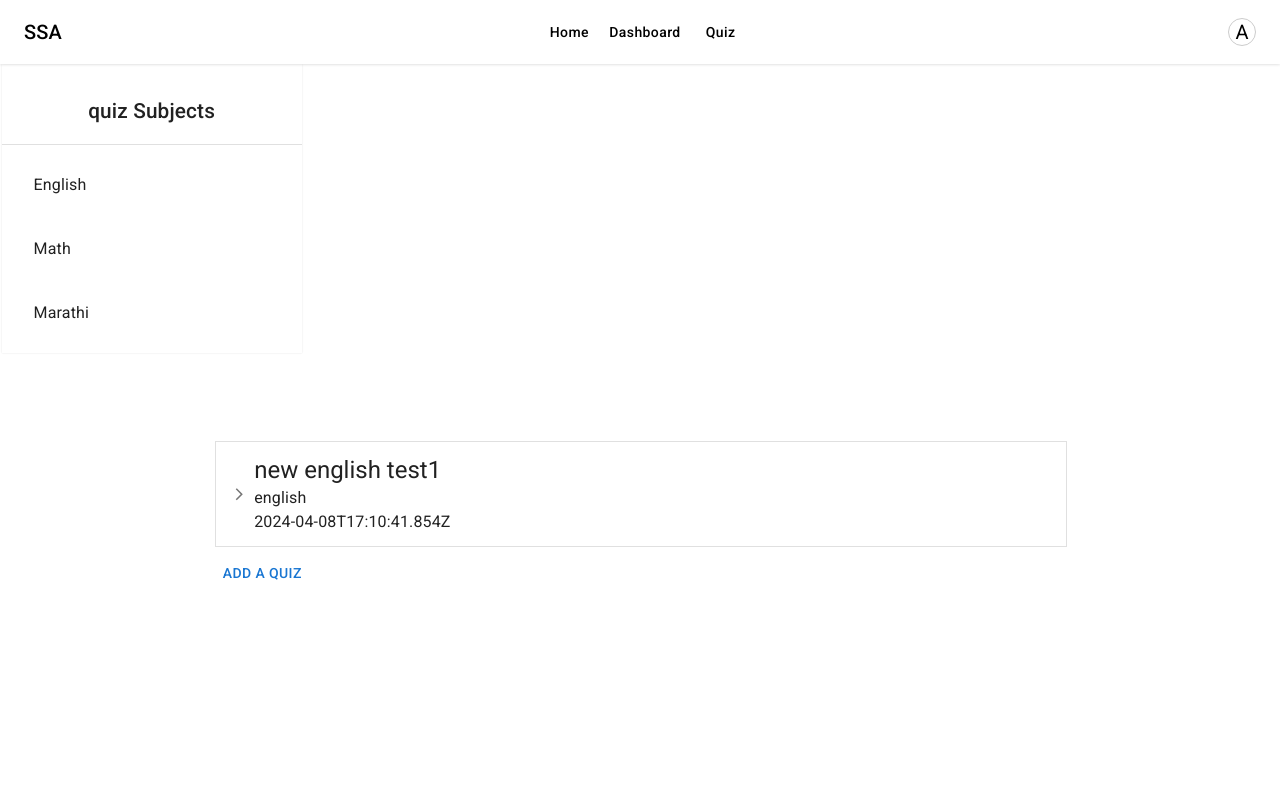
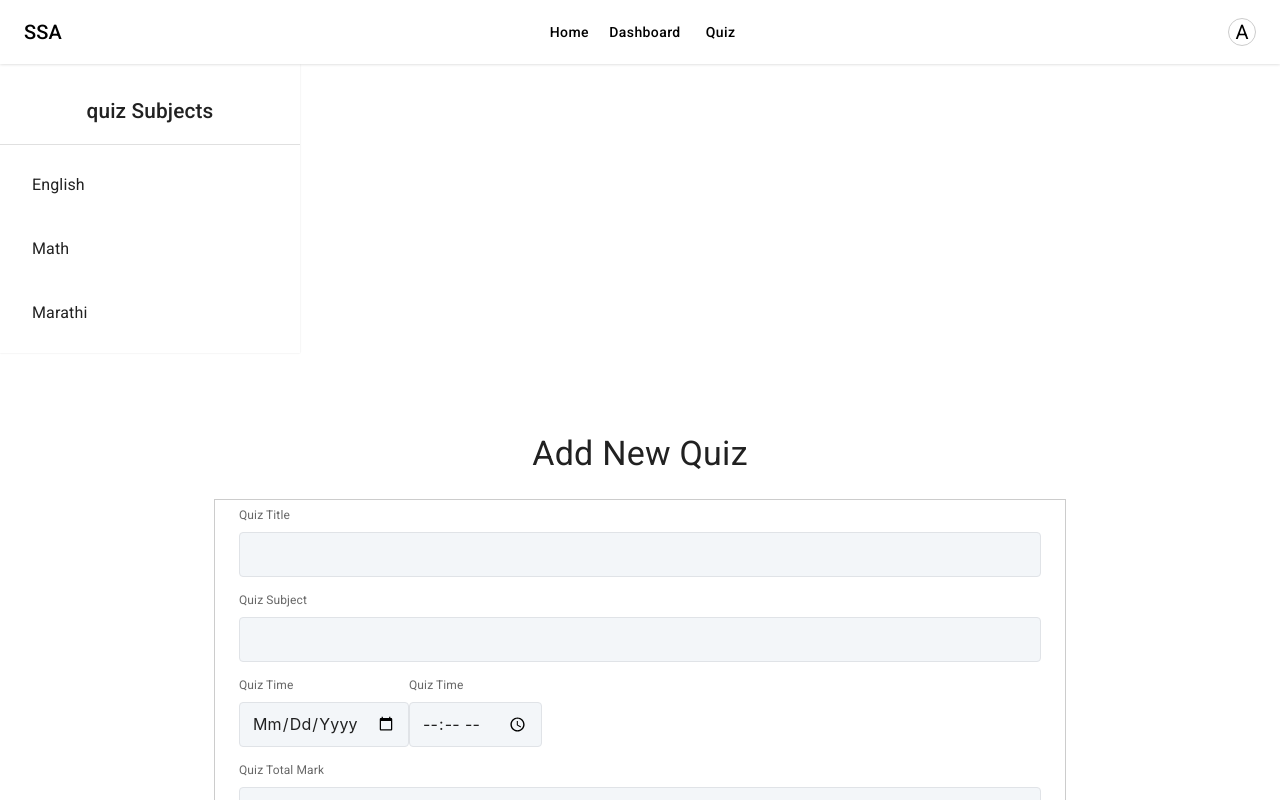
Before and after one commit to harshbhange0/ssa-web, a React (Vite) app: page /1/quiz/1 in a window 1280 px wide. Both pictures are taken after a click on the button "ADD A QUIZ". Shown: the top 800 px of the page. Built offline with nearby package versions, Linux system fonts and the light colour scheme.

Commit message:
"Update Quiz page to fetch quizzes from backend, add new quiz functionality and update DrawerAppBar to show/hide nav items based on auth state"
This diff includes the following changes:

1. In `

```diff
--- a/src/App.tsx
+++ b/src/App.tsx
@@ -89,7 +89,7 @@ export default function App() {
         theme="light"
         transition={Slide}
       />
-      <Box component={"div"} sx={{ width: "100%", paddingLeft: ".1rem" }}>
+      <Box component={"div"} sx={{ width: "100%",}}>
         <DrawerAppBar
           defaultNavItem={defaultNavItem}
           navItems={navItem}
@@ -100,7 +100,7 @@ export default function App() {
           sx={{ pt: { xs: "64px" }, height: "100%", width: "100%" }}
         >
           {loading && (
-            <Box sx={{ width: "100%", position: "absolute" }}>
+            <Box sx={{ width: "100%", position: "absolute", top: "64px" }}>
               <LinearProgress />
             </Box>
           )}
--- /dev/null
+++ b/src/components/BootStrapInput.tsx
@@ -0,0 +1,75 @@
+import { alpha, styled } from "@mui/material/styles";
+import InputBase from "@mui/material/InputBase";
+import InputLabel from "@mui/material/InputLabel";
+import FormControl from "@mui/material/FormControl";
+
+interface BootStrapInputProps {
+  label: string;
+  value: string | number;
+  setValue:
+    | React.ChangeEventHandler<HTMLInputElement | HTMLTextAreaElement>
+    | undefined;
+  type: string;
+}
+
+export default function BootStrapInput({
+  value,
+  setValue,
+  label,
+  type = "text",
+}: BootStrapInputProps) {
+  return (
+    <>
+      <FormControl variant="standard">
+        <InputLabel shrink htmlFor="bootstrap-input">
+          {label}
+        </InputLabel>
+        <BootstrapInput
+          sx={{ Width: "100%" }}
+          autoComplete="off"
+          autoCapitalize="on"
+          type={type}
+          value={value}
+          onChange={setValue}
+          id="bootstrap-input"
+        />
+      </FormControl>
+    </>
+  );
+}
+const BootstrapInput = styled(InputBase)(({ theme }) => ({
+  "label + &": {
+    marginTop: theme.spacing(3),
+  },
+  "& .MuiInputBase-input": {
+    borderRadius: 4,
+    position: "relative",
+    backgroundColor: theme.palette.mode === "light" ? "#F3F6F9" : "#1A2027",
+    border: "1px solid",
+    borderColor: theme.palette.mode === "light" ? "#E0E3E7" : "#2D3843",
+    fontSize: 16,
+    padding: "10px 12px",
+    transition: theme.transitions.create([
+      "border-color",
+      "background-color",
+      "box-shadow",
+    ]),
+    fontFamily: [
+      "-apple-system",
+      "BlinkMacSystemFont",
+      '"Segoe UI"',
+      "Roboto",
+      '"Helvetica Neue"',
+      "Arial",
+      "sans-serif",
+      '"Apple Color Emoji"',
+      '"Segoe UI Emoji"',
+      '"Segoe UI Symbol"',
+    ].join(","),
+    "&:focus": {
+      boxShadow: `${alpha(theme.palette.primary.main, 0.25)} 0 0 0 0.2rem`,
+      borderColor: theme.palette.primary.main,
+    },
+    textTransform: "capitalize",
+  },
+}));
--- a/src/components/DrawerAppBar.tsx
+++ b/src/components/DrawerAppBar.tsx
@@ -71,7 +71,7 @@ export default function DrawerAppBar(props: Props) {
         SSA
       </Typography>
       <List>
-        {!auth
+        {auth
           ? props.navItems?.map((item, i) => (
               <ListItem key={i} disablePadding>
                 <Link to={item.href}>
--- /dev/null
+++ b/src/components/NewQuiz.tsx
@@ -0,0 +1,100 @@
+import { Button, Container } from "@mui/material";
+import axios from "axios";
+import { useState } from "react";
+import BootStrapInput from "./BootStrapInput";
+import { toast } from "react-toastify";
+interface NewQuizType {
+  quizTitle: string;
+  adminId: string;
+  subject: string;
+  quizTotalMarks: number;
+  quizTime: string;
+}
+export default function NewQuiz() {
+  const [newQuiz, setNewQuiz] = useState<NewQuizType>({
+    quizTitle: "",
+    adminId: localStorage.getItem("id") || "",
+    subject: "",
+    quizTotalMarks: 0,
+    quizTime: "",
+  });
+
+  const createQuiz = async () => {
+    try {
+      const res = await axios.post(
+        `${import.meta.env.VITE_BASE_URL}quiz/unsolved/create/quiz`,
+        { ...newQuiz },
+        {
+          headers: {
+            Authorization: localStorage.getItem("authorization"),
+          },
+        },
+      );
+      if (res.data) {
+        toast.success(res.data.msg);
+        localStorage.setItem("quizId", res.data.data);
+        setNewQuiz({
+          quizTitle: "",
+          adminId: "",
+          subject: "",
+          quizTotalMarks: 0,
+          quizTime: "",
+        });
+      }
+    } catch (error) {
+      console.log(error);
+    }
+  };
+  return (
+    <Container
+      maxWidth={"md"}
+      sx={{
+        display: "flex",
+        flexDirection: "column",
+        border: ".1rem solid #ccc",
+        p: 1,
+        mb: 3,
+        gap: "1rem",
+      }}
+      component={"section"}
+    >
+      <BootStrapInput
+        type="text"
+        label={"Quiz Title"}
+        value={newQuiz.quizTitle}
+        setValue={(e) => setNewQuiz({ ...newQuiz, quizTitle: e.target.value })}
+      />{" "}
+      <BootStrapInput
+        type="text"
+        label={"Quiz Subject"}
+        value={newQuiz.subject}
+        setValue={(e) => setNewQuiz({ ...newQuiz, subject: e.target.value })}
+      />{" "}
+      <div className="flex items-center justify-center gap-4">
+        <BootStrapInput
+          type="date"
+          label={"Quiz Time"}
+          value={newQuiz.quizTime}
+          setValue={(e) => setNewQuiz({ ...newQuiz, quizTime: e.target.value })}
+        />
+        <BootStrapInput
+          type="time"
+          label={"Quiz Time"}
+          value={newQuiz.quizTime}
+          setValue={(e) => setNewQuiz({ ...newQuiz, quizTime: e.target.value })}
+        />
+      </div>
+      <BootStrapInput
+        type="number"
+        label={"Quiz Total Mark"}
+        value={newQuiz.quizTotalMarks}
+        setValue={(e) =>
+          setNewQuiz({ ...newQuiz, quizTotalMarks: parseInt(e.target.value) })
+        }
+      />
+      <div>
+        <Button onClick={createQuiz}>Add Quiz</Button>
+      </div>
+    </Container>
+  );
+}
--- a/src/pages/Quiz/index.tsx
+++ b/src/pages/Quiz/index.tsx
@@ -1,20 +1,73 @@
 import { useParams } from "react-router-dom";
 import SideBar from "../../components/SideBar";
-import { Button, Container } from "@mui/material";
+import { Button, Container, Typography } from "@mui/material";
 
-import { data } from "../../../data";
 import QuizCard from "../../components/QuezCard";
+import { useEffect, useState } from "react";
+import axios from "axios";
+import NewQuiz from "../../components/NewQuiz";
+interface QuizQuestionType {
+  _id: string;
+  question: string;
+  options: string[];
+  answerIndex: number;
+  quizId: string;
+  createdAt: string;
+  updatedAt?: string;
+  __v?: number;
+}
+[];
+interface QuizType {
+  _id: string;
+  quizTitle: string;
+  adminId: string;
+  subject: string;
+  quizTotalMarks: number;
+  questions: QuizQuestionType[];
+  quizTime: string;
+  createdAt: string;
+  updatedAt?: string;
+  __v?: number;
+}
+[];
 
 function Quiz() {
+  const [quiz, setQuiz] = useState<QuizType[]>([]);
+  const [addNewQuiz, setAddNewQuiz] = useState<boolean>(false);
+
   const { subject } = useParams();
   subject && console.log(subject);
+  const getQuiz = async () => {
+    const id = localStorage.getItem("id");
+    if (!subject) {
+      const res = await axios.get(
+        `${import.meta.env.VITE_BASE_URL}quiz/unsolved/all/admin/quiz/${id}`,
+        {
+          headers: {
+            Authorization: localStorage.getItem("authorization"),
+          },
+        },
+      );
+      setQuiz(res.data.data);
+    }
+    console.log(id);
+  };
 
+  useEffect(() => {
+    getQuiz();
+  }, []);
   return (
     <div className="flex w-full  flex-row">
       <SideBar />
-      <Container maxWidth="md" sx={{ pt: 10 }} className="w-auto">
+      <Container maxWidth="md" sx={{ py: 10 }} className="w-auto">
         <div className="flex flex-col justify-center">
-          {data.map((quiz) => (
+          {quiz && addNewQuiz ? (
+            <>
+              <Typography variant="h4" sx={{textAlign:"center" ,mb:3}} >Add New Quiz</Typography>
+              <NewQuiz />
+            </>
+          ) : (
+            quiz?.map((quiz: QuizType) => (
               <QuizCard
                 key={quiz._id}
                 title={quiz.quizTitle}
@@ -23,8 +76,12 @@ function Quiz() {
                 quizId={quiz._id}
                 questions={quiz.questions}
               />
-          ))}
-          <Button>Add A Quiz</Button>
+            ))
+          )}
+
+          <Button onClick={() => setAddNewQuiz(!addNewQuiz)}>
+            {!addNewQuiz ? "Add A Quiz" : "Cancel"}
+          </Button>
         </div>
       </Container>
     </div>
```
Also changed, not shown: src/components/Select.tsx (added, +35 -0 lines). Lines whose indentation alone changed are shown as unchanged.
